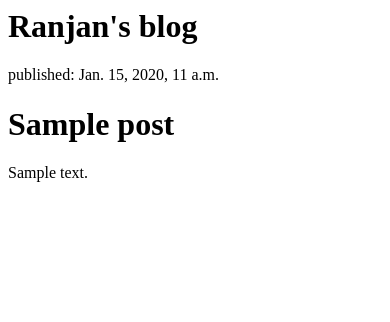
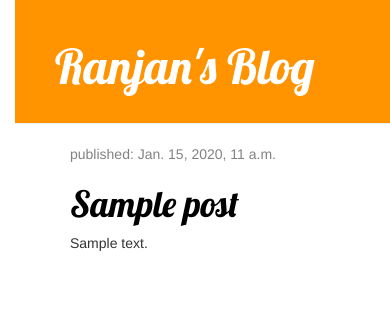
Before and after one commit to ranjanagrawal/my-first-blog, a Django app: template blog/templates/blog/post_list.html in a window 390 px wide. Shown: the top 322 px of the page. Run offline with Django 3.2, Linux system fonts and the light colour scheme; the template is opened without the code that fills it: values that come from a table or form of the project are taken from there, others are empty; tables that the repository leaves empty hold one stand-in row (values such as "Sample post"); some libraries are stand-ins or nearby versions.

Commit message:
Added view & temlate for detailed blog

```diff
--- /dev/null
+++ b/blog/static/css/blog.css
@@ -0,0 +1,57 @@
+
+h1 a {
+
+   color: #FCA205;
+   font-family: 'Lobster';
+
+}
+
+body {
+    padding-left: 15px;
+}
+
+.page-header {
+    background-color: #ff9400;
+    margin-top: 0;
+    padding: 20px 20px 20px 40px;
+}
+.page-header h1, .page-header h1 a, .page-header h1 a:visited, .page-header h1 a:active {
+    color: #ffffff;
+    font-size: 36pt;
+    text-decoration: none;
+}
+
+.content {
+    margin-left: 40px;
+}
+
+h1, h2, h3, h4 {
+    font-family: 'Lobster', cursive;
+}
+
+.date {
+    color: #828282;
+}
+
+.save {
+    float: right;
+}
+
+.post-form textarea, .post-form input {
+    width: 100%;
+}
+
+.top-menu, .top-menu:hover, .top-menu:visited {
+    color: #ffffff;
+    float: right;
+    font-size: 26pt;
+    margin-right: 20px;
+}
+
+.post {
+    margin-bottom: 70px;
+}
+
+.post h1 a, .post h1 a:visited {
+    color: #000000;
+}
--- /dev/null
+++ b/blog/templates/blog/base.html
@@ -0,0 +1,25 @@
+
+{% load staticfiles %}
+<html>
+    <head>
+        <title>Django Girls blog</title>
+        <link rel="stylesheet" href="//maxcdn.bootstrapcdn.com/bootstrap/3.2.0/css/bootstrap.min.css">
+        <link rel="stylesheet" href="//maxcdn.bootstrapcdn.com/bootstrap/3.2.0/css/bootstrap-theme.min.css">
+        <link href='//fonts.googleapis.com/css?family=Lobster&subset=latin,latin-ext' rel='stylesheet' type='text/css'>
+        <link rel="stylesheet" href="{% static 'css/blog.css' %}">
+    </head>
+
+<body>
+    <div class="page-header">
+        <h1><a href="/">Ranjan's Blog</a></h1>
+    </div>
+    <div class="content container">
+        <div class="row">
+            <div class="col-md-8">
+            {% block content %}
+            {% endblock %}
+            </div>
+        </div>
+    </div>
+</body>
+</html>
--- a/blog/templates/blog/post_list.html
+++ b/blog/templates/blog/post_list.html
@@ -1,28 +1,14 @@
-<html>
+{% extends 'blog/base.html' %}
+{% block content %}
+  {% for post in posts %}
 
-<head>
-
-<title>
-Ranjan's blog'
-</title>
-</head>
-
-<body>
-<div>
-
-<h1>Ranjan's blog</h1>
-</div>
-
-{% for post in posts %}
-
-<div>
-    <p>published: {{post.published_date}}</p>
-    <h1>{{ post.title }}</h1>
+   <div class="post">
+     <div class="date">
+        <p>published: {{post.published_date}}</p>
+     </div>
+     <h1><a href="{% url 'post_detail' pk=post.pk %}">{{ post.title }}</a></h1>
      <p> {{post.text|linebreaksbr }}</p>
 
-</div>
-{% endfor %}
-
-</body>
-
-</html>
+   </div>
+  {% endfor %}
+{% endblock %}
--- a/blog/urls.py
+++ b/blog/urls.py
@@ -5,4 +5,5 @@ from . import views
 
 urlpatterns = [
     url(r'^$', views.post_list, name='post_list'),
+    url(r'^post/(?P<pk>\d+)/$', views.post_detail, name='post_detail'),
 ]
```
Also changed, not shown: blog/templates/blog/post_detail.html (added, +17 -0 lines), blog/views.py (+6 -1 lines).
